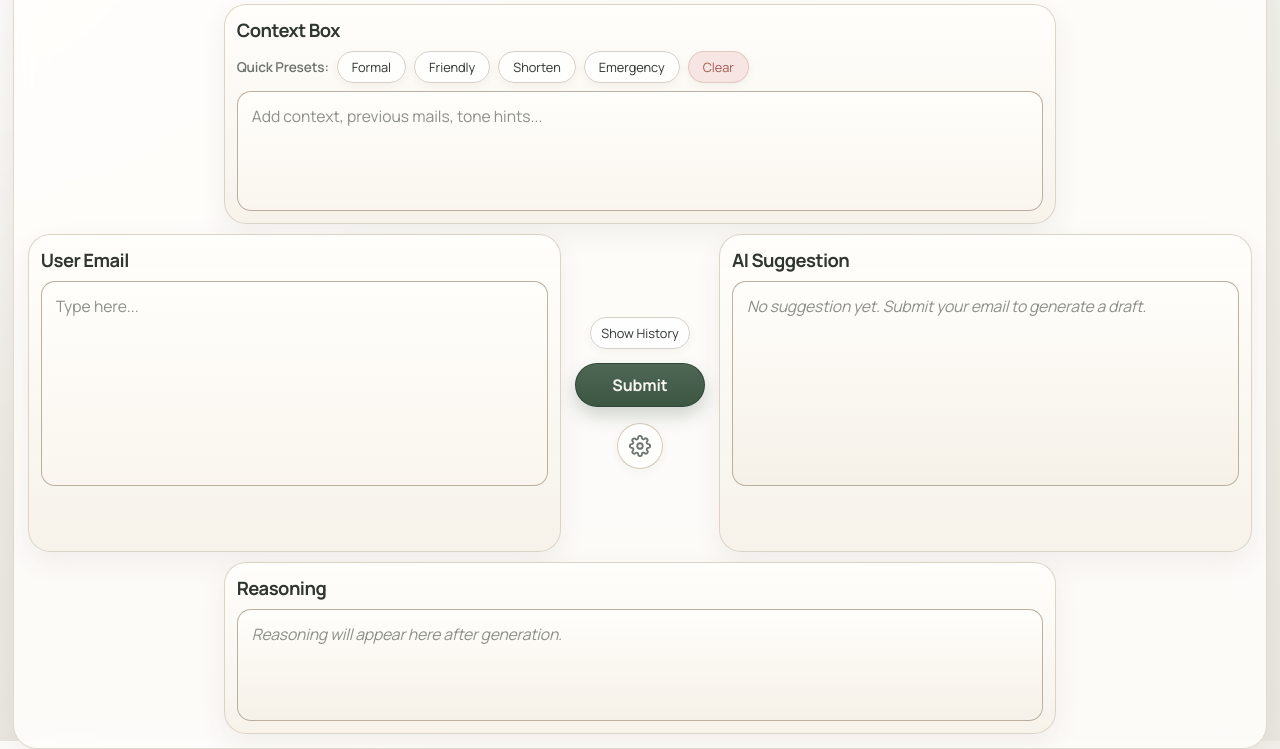
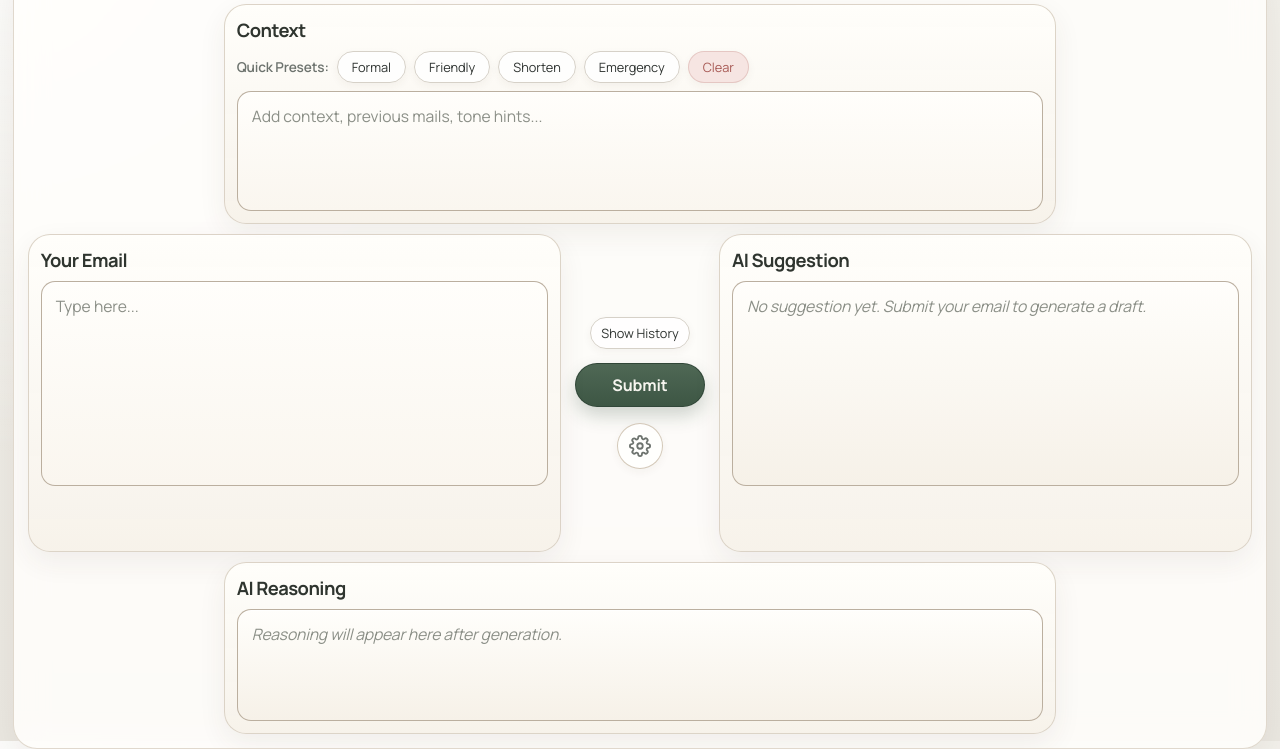
Before and after one commit to flylikeabard/HCAI-Course-Project, a plain HTML site: page frontend/index.html in a window 1280 px wide. Shown: the part 59-808 px from the top of the page. Drawn offline with Linux system fonts and the light colour scheme.

Commit message:
names changed

```diff
--- a/frontend/index.html
+++ b/frontend/index.html
@@ -14,7 +14,7 @@
 			</header>
 
 			<section class="extra-box">
-				<h2>Context Box</h2>
+				<h2>Context</h2>
 				<div class="preset-buttons">
 					<span class="preset-label">Quick Presets:</span>
 					<button type="button" class="preset-btn" onclick="setContext('Make it very formal and professional')">Formal</button>
@@ -28,7 +28,7 @@
 
 			<form id="textForm" class="layout">
 				<section class="panel">
-					<h2>User Email</h2>
+					<h2>Your Email</h2>
 					<textarea id="messageInput" name="message" rows="10" placeholder="Type here..."></textarea>
 				</section>
 
@@ -81,7 +81,7 @@
 			</form>
 
 			<section class="extra-box">
-				<h2>Reasoning</h2>
+				<h2>AI Reasoning</h2>
 				<pre id="reasoningOutput" class="is-empty" data-empty-text="Reasoning will appear here after generation."></pre>
 			</section>
 		</main>
```
